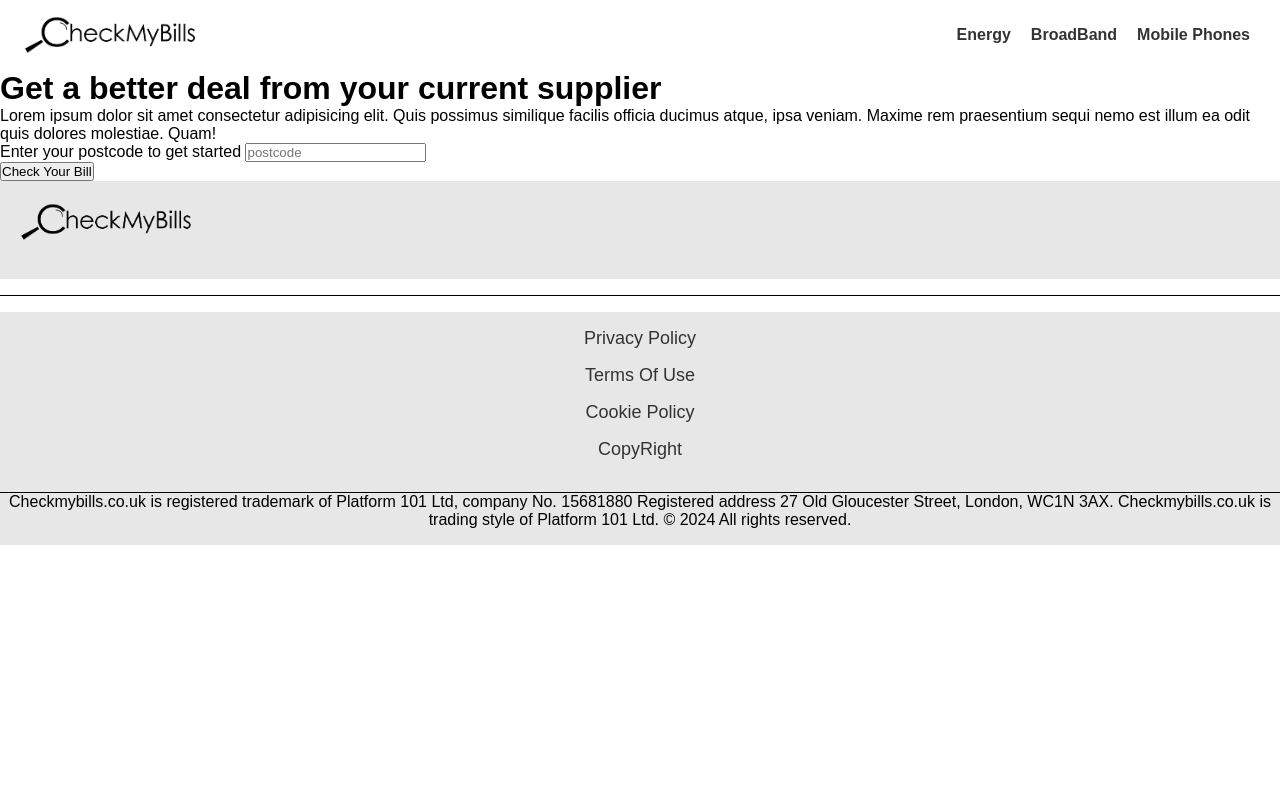
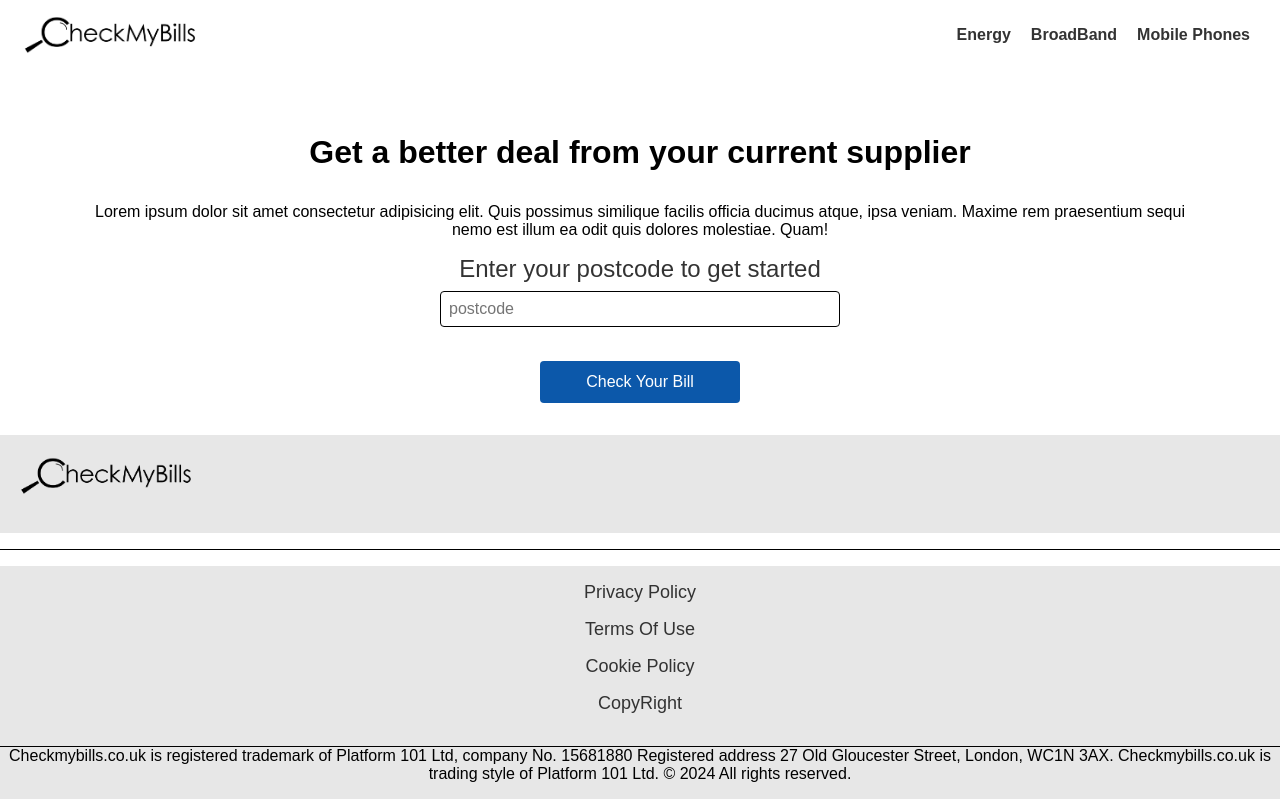
Before and after one commit to AScodecraft/check-my-bills, a plain HTML site: page form.html in a window 1280 px wide. Drawn offline with Linux system fonts and the light colour scheme.

Commit message:
Update style.css

```diff
--- a/style.css
+++ b/style.css
@@ -719,3 +719,79 @@ nav a:hover::after {
         margin-bottom: 1rem;
     }
 }
+
+
+.form-container {
+    background: white;
+    padding: 2rem;
+    text-align: center; /* Centers all content */
+}
+
+.form-container h1 {
+    margin: 2rem auto; /* Center and add spacing */
+    font-size: 2rem;
+    max-width: 100%;
+}
+
+.form-container p {
+    margin: 1rem auto; /* Center and add spacing */
+    font-size: 1rem;
+    max-width: 90%; /* Ensures content doesn't stretch too wide */
+}
+
+.form-container label {
+    display: block;
+    margin: 1rem auto 0.5rem; /* Center and add spacing */
+    font-size: 1.5rem;
+    color: #333;
+}
+
+.form-container input[type="text"] {
+    width: 90%; /* Full width on small screens */
+    max-width: 400px; /* Set a max width */
+    padding: 0.5rem;
+    margin: 0 auto 1rem; /* Center and add spacing */
+    border: 1px solid black;
+    border-radius: 4px;
+    font-size: 1rem;
+    display: block;
+}
+
+.form-container button {
+    width: 90%; /* Full width on small screens */
+    max-width: 200px; /* Set a max width */
+    padding: 0.75rem;
+    background-color: #0c58aa;
+    color: white;
+    border: none;
+    border-radius: 4px;
+    font-size: 1rem;
+    cursor: pointer;
+    transition: background-color 0.3s ease;
+    margin: 0 auto; /* Center the button */
+    display: block;
+}
+
+.form-container button:hover {
+    background-color: #2a88ec;
+}
+
+/* Media query for smaller screens */
+@media (max-width: 600px) {
+    .form-container {
+        padding: 1rem;
+    }
+
+    .form-container h1 {
+        font-size: 1.5rem;
+    }
+
+    .form-container p {
+        font-size: 0.9rem;
+        margin: 1rem auto;
+    }
+
+    .form-container label {
+        font-size: 1.2rem;
+    }
+}
```
